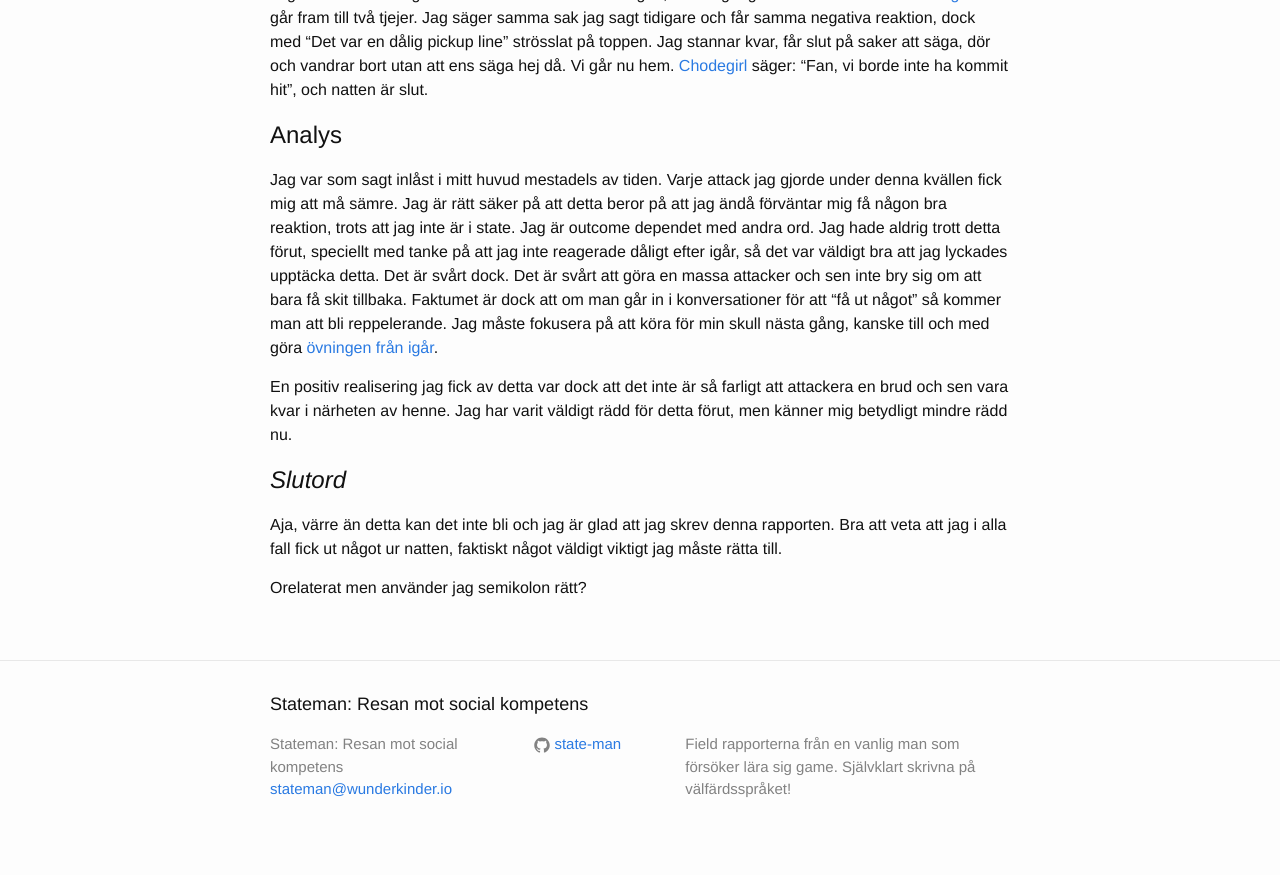
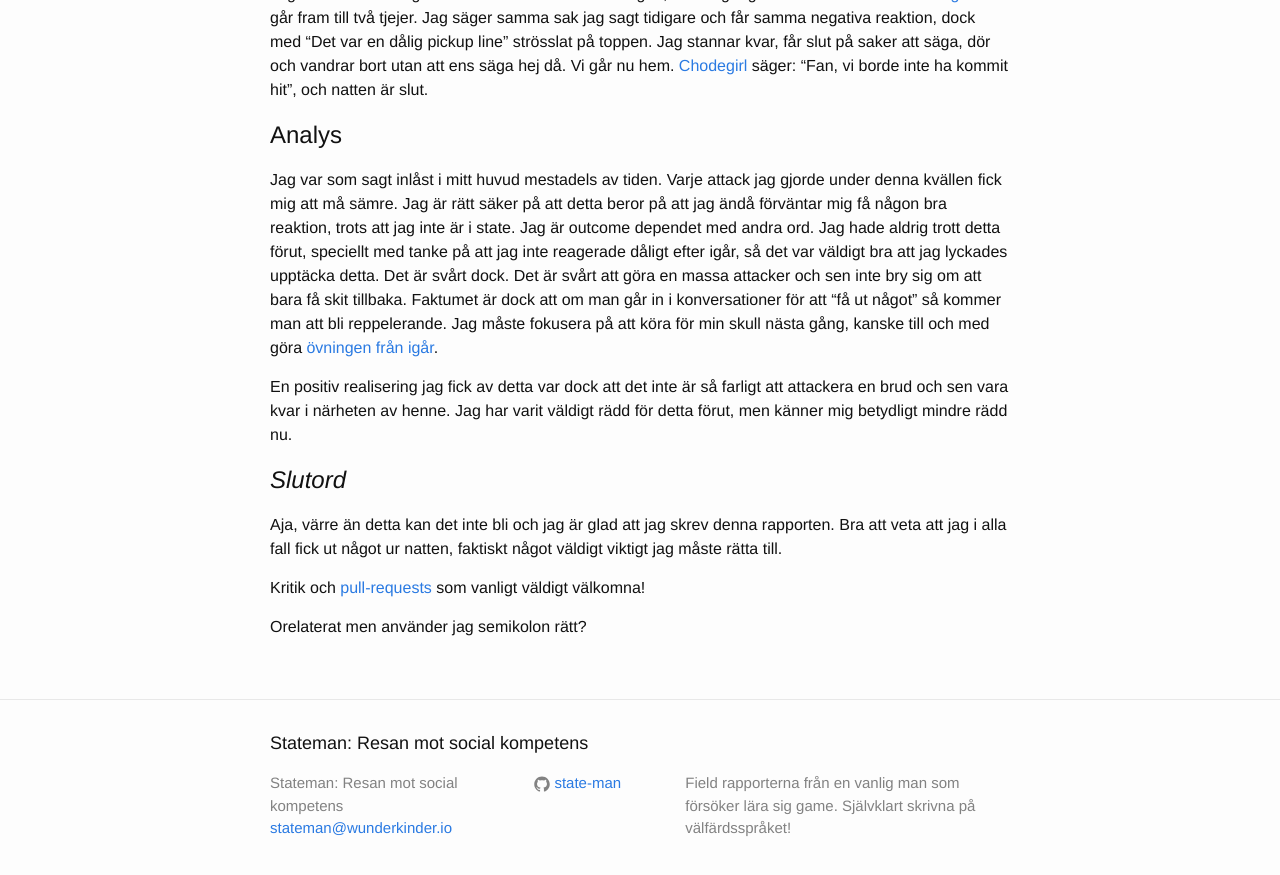
Before and after one commit to state-man/state-man.github.io, a Jekyll site: the page built from _posts/2015-11-07-vldigt-frsenad.markdown, in a window 1280 px wide and 900 px high, scrolled down 1388 px. Shown: the top 875 px of the window. Built offline with Jekyll 4.4.1, drawn with Linux system fonts in a browser that asks for light colours.

Commit message:
Add mention of pull-requests: 2015-11-07

```diff
--- a/_posts/2015-11-07-vldigt-frsenad.markdown
+++ b/_posts/2015-11-07-vldigt-frsenad.markdown
@@ -46,4 +46,6 @@ En positiv realisering jag fick av detta var dock att det inte är så farligt a
 # *Slutord*
 Aja, värre än detta kan det inte bli och jag är glad att jag skrev denna rapporten. Bra att veta att jag i alla fall fick ut något ur natten, faktiskt något väldigt viktigt jag måste rätta till.
 
+Kritik och [pull-requests](https://github.com/state-man/state-man.github.io) som vanligt väldigt välkomna!
+
 Orelaterat men använder jag semikolon rätt?
```
